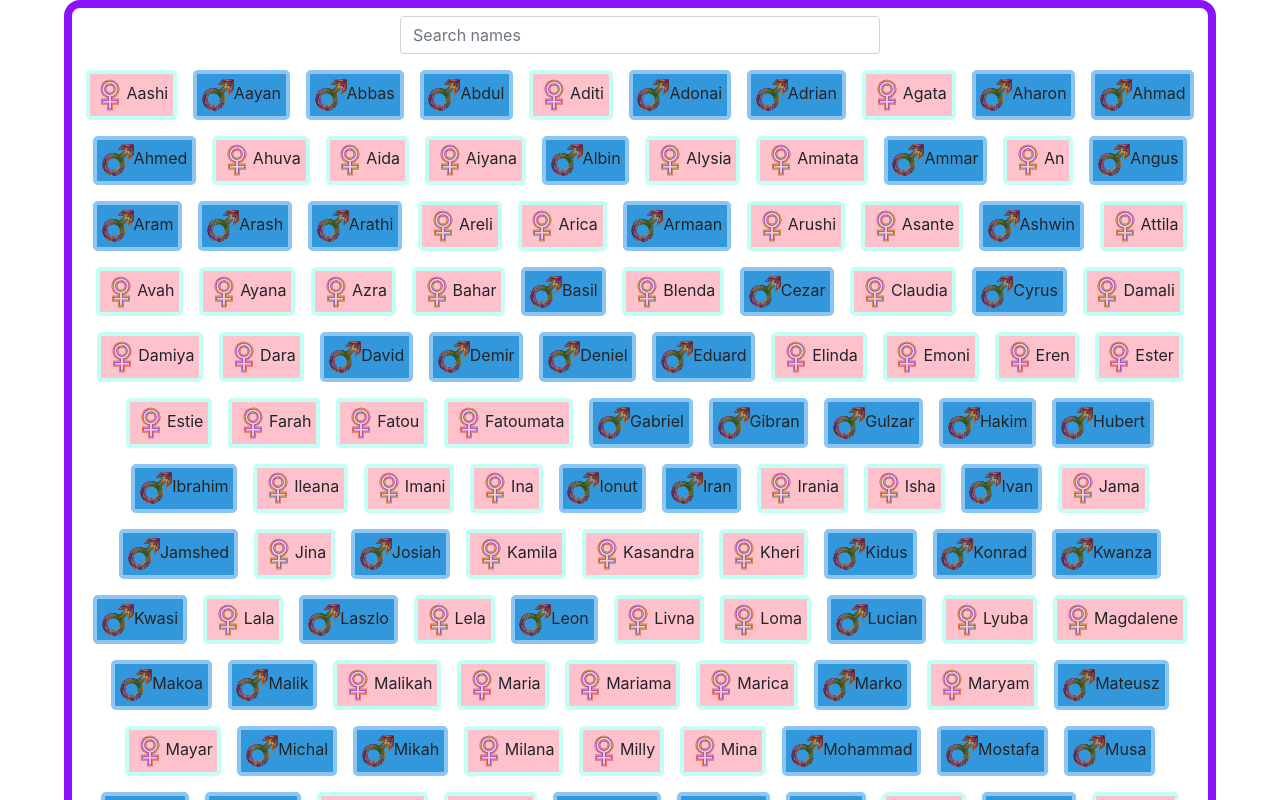
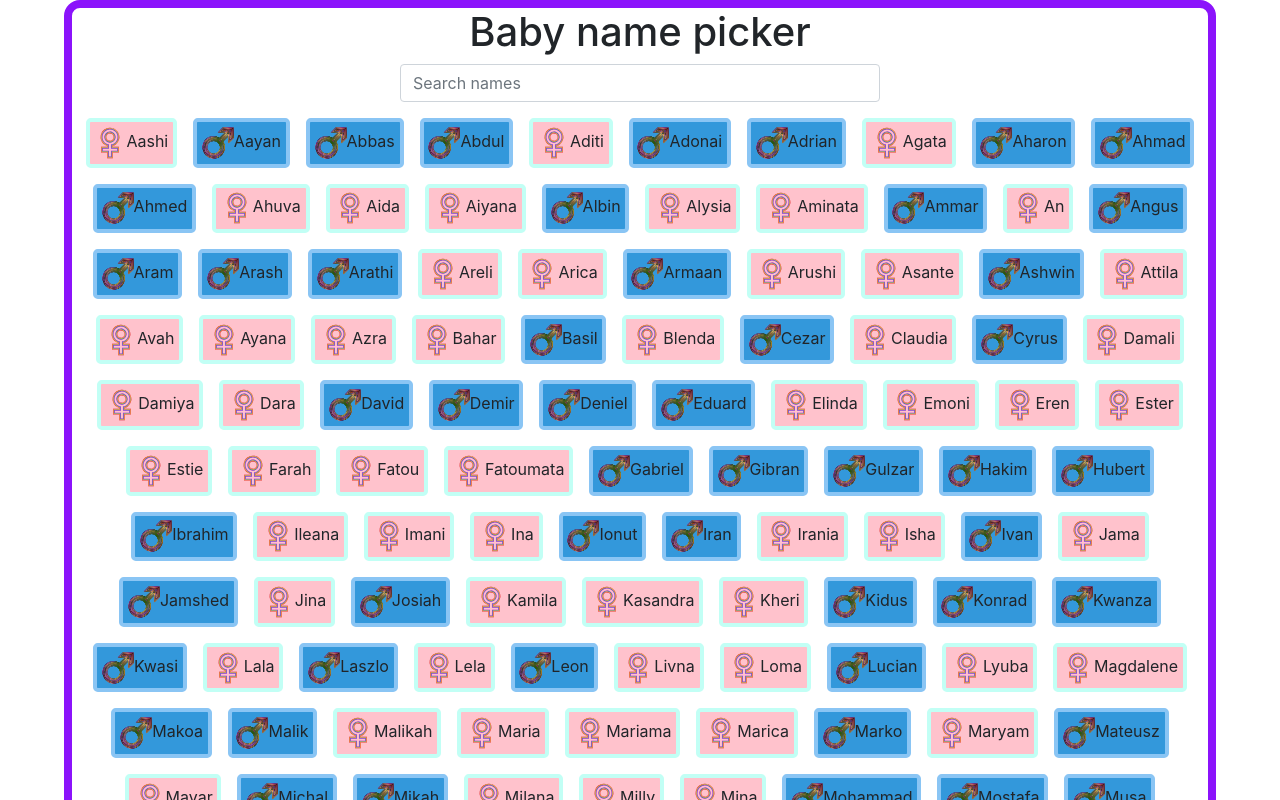
Before and after one commit to iTrip23/baby-names, a React (Create React App) app: page / in a window 1280 px wide. Shown: the top 800 px of the page. Built offline with nearby package versions, Linux system fonts and the light colour scheme.

Commit message:
Search Bar Done!!!

```diff
--- a/src/App.js
+++ b/src/App.js
@@ -1,12 +1,12 @@
-import BabyNamesContainer from './BabyNamesContainer.js';
-import BabyNamesList from './data/babyNamesData.json';
-
+import React from 'react';
+import SearchBar from './SearchBar.js';
 import './App.css';
 
 function App() {
 	return (
 		<div className="App mx-auto">
-			<BabyNamesContainer babyNames={BabyNamesList} />
+			<h1>Baby name picker</h1>
+			<SearchBar />
 		</div>
 	);
 }
--- a/src/BabyCard.js
+++ b/src/BabyCard.js
@@ -3,11 +3,15 @@ import MaleSymbol from './logos/Male-Symbol.svg';
 import FemaleSymbol from './logos/Female-Symbol.svg';
 
 const BabyCard = props => (
-	<div key={props.baby.id} className={props.baby.sex === 'f' ? 'girl baby-card' : 'boy baby-card'}>
-		{props.baby.sex === "m" ? <img src={MaleSymbol} alt='boy symbol' className='gender-logo' />
-			: <img src={FemaleSymbol} alt='girl symbol' className='gender-logo' />}
-		<span className='baby-name-text'>{props.baby.name}</span>
-	</div>
+	props.baby.sex === 'f' ?
+		<div className='girl baby-card'>
+			<img src={FemaleSymbol} alt='girl logo' className='gender-logo' />
+			<span className='baby-name-text'>{props.baby.name}</span>
+		</div>
+		: <div className='boy baby-card'>
+			<img src={MaleSymbol} alt='boy symbol' className='gender-logo' />
+			<span className='baby-name-text'>{props.baby.name}</span>
+		</div>
 )
 
 export default BabyCard;
--- a/src/BabyNamesContainer.js
+++ b/src/BabyNamesContainer.js
@@ -1,21 +1,11 @@
 import React from 'react';
 import BabyCard from './BabyCard.js';
-import SearchBar from './SearchBar.js';
 
-const BabyNamesContainer = props => {
-	let sortedNames = props.babyNames.sort((a, b) => {
-		if (a.name > b.name) { return 1 }
-		if (a.name < b.name) { return -1 }
-		return 0;
-	}
-	)
+const BabyNamesContainer = ({ babyNames }) => {
 	return (
-		<>
-			<SearchBar />
-			<section className='baby-container m-auto'>
-				{sortedNames.map(baby => <BabyCard baby={baby} />)}
-			</section>
-		</>
+		<section className='baby-container m-auto'>
+			{babyNames.map((baby, index) => <BabyCard baby={baby} key={index} />)}
+		</section>
 	)
 }
 
--- a/src/SearchBar.js
+++ b/src/SearchBar.js
@@ -1,9 +1,21 @@
-import React from 'react';
+import React, { useState } from 'react';
+import BabyNamesList from './data/babyNamesData.json';
+import BabyNamesContainer from './BabyNamesContainer.js';
 
-const SearchBar = ({ keyword, setKeyword }) => (
-  <input className="form-control m-2 mx-auto search-bar" type="search" placeholder="Search names" key='826318' aria-label="Search"
-  // value={keyword} onChange={(e) => setKeyword(e.target.value)}
-  />
-)
+
+const SearchBar = () => {
+	const [search, setSearch] = useState('');
+
+	const filterNames = () => BabyNamesList.filter(baby => baby.name.toLowerCase().includes(search.toLowerCase()))
+		.sort((a, b) => a.name > b.name ? 1 : -1);
+
+	return (
+		<>
+			<input className="form-control m-2 mx-auto search-bar" type="search" placeholder="Search names" key='826318' aria-label="Search"
+				value={search} onChange={(e) => setSearch(e.target.value)} />
+			<BabyNamesContainer babyNames={filterNames()} />
+		</>
+	)
+}
 
 export default SearchBar;
```
